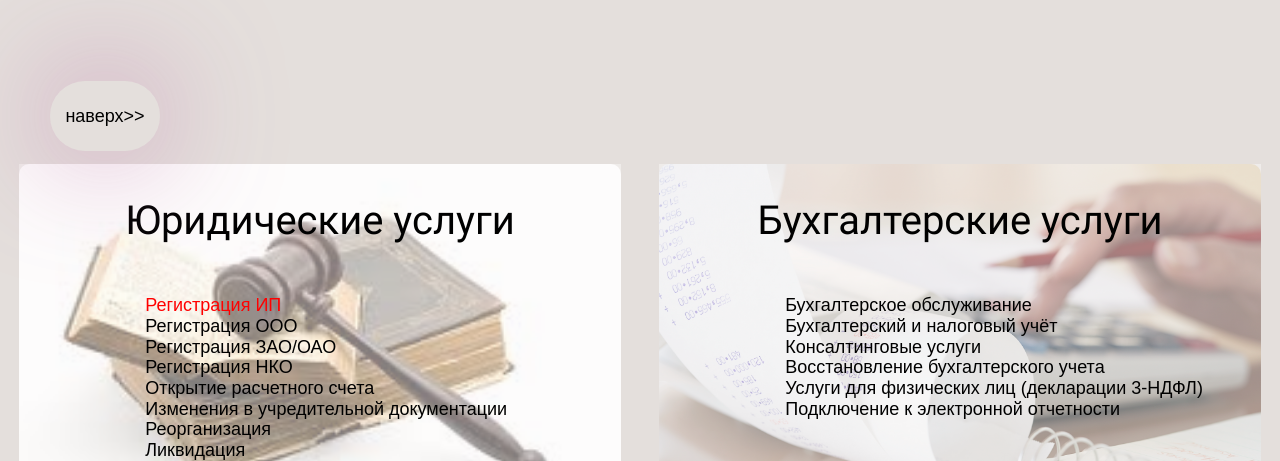
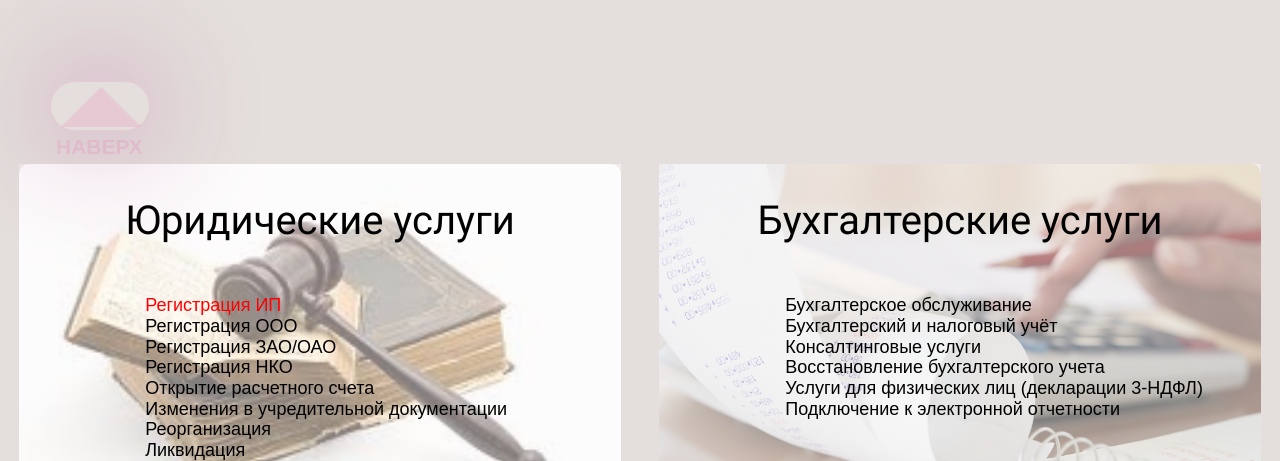
Before and after one commit to VadimVic/Integral_consult, a plain HTML site: page www/index.html in a window 1280 px wide. Shown: the part 639-1100 px from the top of the page. Drawn offline with Linux system fonts and the light colour scheme; files that its build step writes are made by us from their sources.

Commit message:
finished the upper-btn

```diff
--- a/src/styles/blocks/_price.scss
+++ b/src/styles/blocks/_price.scss
@@ -1,19 +1,10 @@
 .price {
-    // // display: none;
-    // margin-top: 200px;
     position: relative;
 
 }
 
 .price h2 {
     padding-top: 200px;
-}
-  .law {
-    // display: none;
-  }
-
-  .counter {
-    //   display: none;
 }
 
 .price table {
--- a/src/styles/common/_layout.scss
+++ b/src/styles/common/_layout.scss
@@ -77,15 +77,35 @@
     position: fixed;
     top: 90%;
     left: 50px;
-    width: 110px;
-    height: 70px;
-    border: 0 solid rgba(243, 14, 132, 0.1);
-    box-shadow: 0 0 120px rgba(182, 101, 158, .7);
-    border-radius: 40px;
+    width: 100px;
+    height: 50px;
+    border: 0.5px solid rgba(243, 14, 132, 0.1);
+    box-shadow: 0 0 120px rgba(182, 101, 158, .9);
+    border-radius: 44px;
     background-color: rgb(228, 223, 220);
     z-index: 10000;
-    // color: rgb(230, 130, 200);
-    // font-size: 20px;
-    // text-transform: uppercase;
-    // font-weight: 700;
+
   }
+
+  .triangle_form {
+    position: absolute;
+    top: -35px;
+    left: 10px;
+    width: 0;
+    height: 0;
+    border-width: 40px;
+    border-style: solid;
+    border-color: transparent transparent rgba(243, 14, 132, 0.1) transparent;
+    box-sizing: content-box;
+
+  }
+
+  .back_btn span {
+    position: absolute;
+    top: 48px;
+    left: -45px;
+    color: rgba(243, 14, 132, 0.1);
+    font-size: 21px;
+    text-transform: uppercase;
+    font-weight: 700;
+  }
--- a/www/index.html
+++ b/www/index.html
@@ -8,8 +8,10 @@
     <link rel="stylesheet" href="style/style.css">
 </head>
 <body>
-    <a href="#"><button class="back_btn">наверх>></button></a>
-    <nav></nav>
+   <button class="back_btn">
+    <a href="#"> <div class="triangle_form"> <span>наверх</span> </div></a>
+           </button>
+
     <header class="header">
 
         <div class="container">
```
Also changed, not shown: src/styles/blocks/_main_content.scss (indentation only), www/style/style.css. Lines whose indentation alone changed are shown as unchanged.
